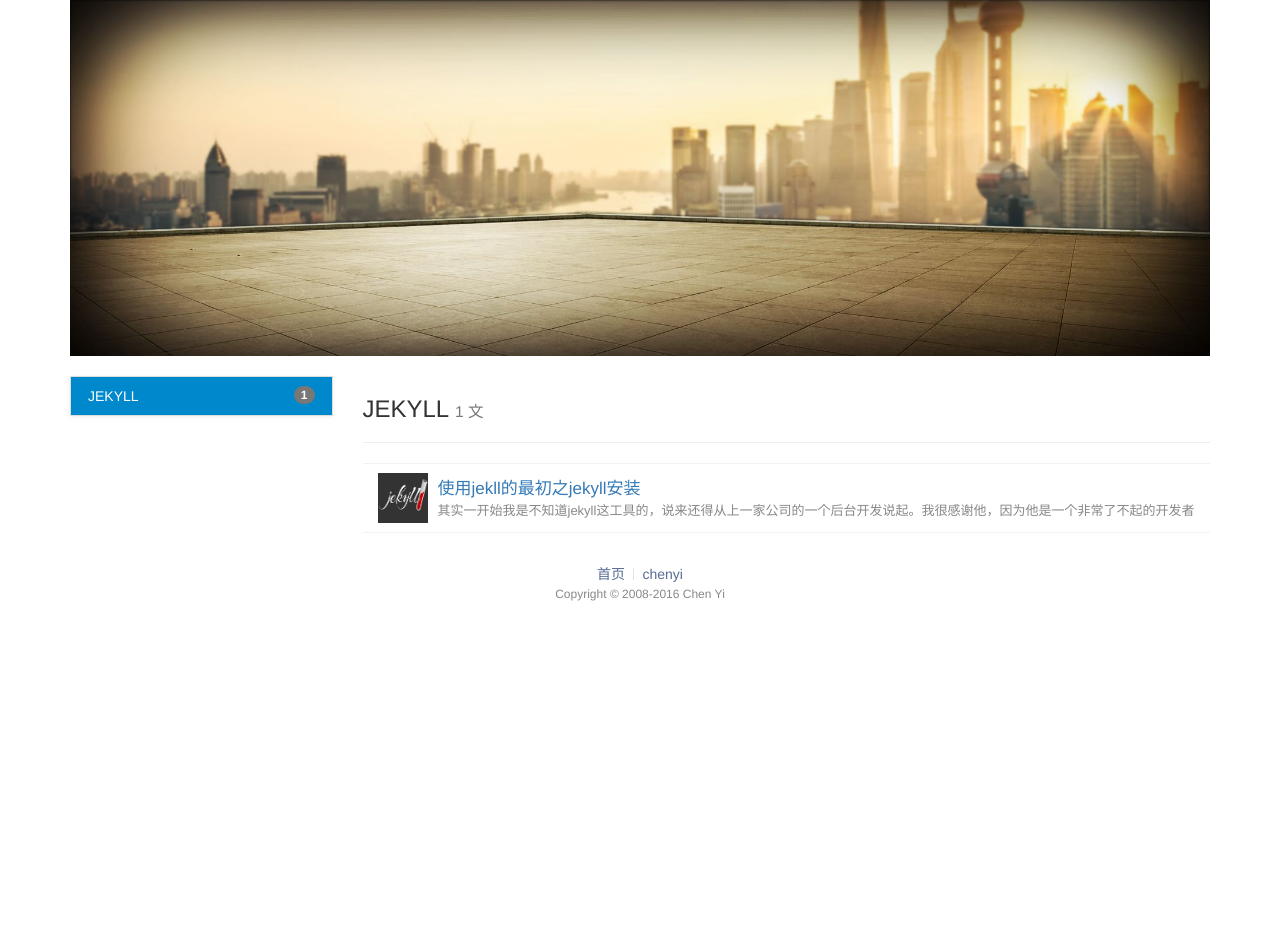
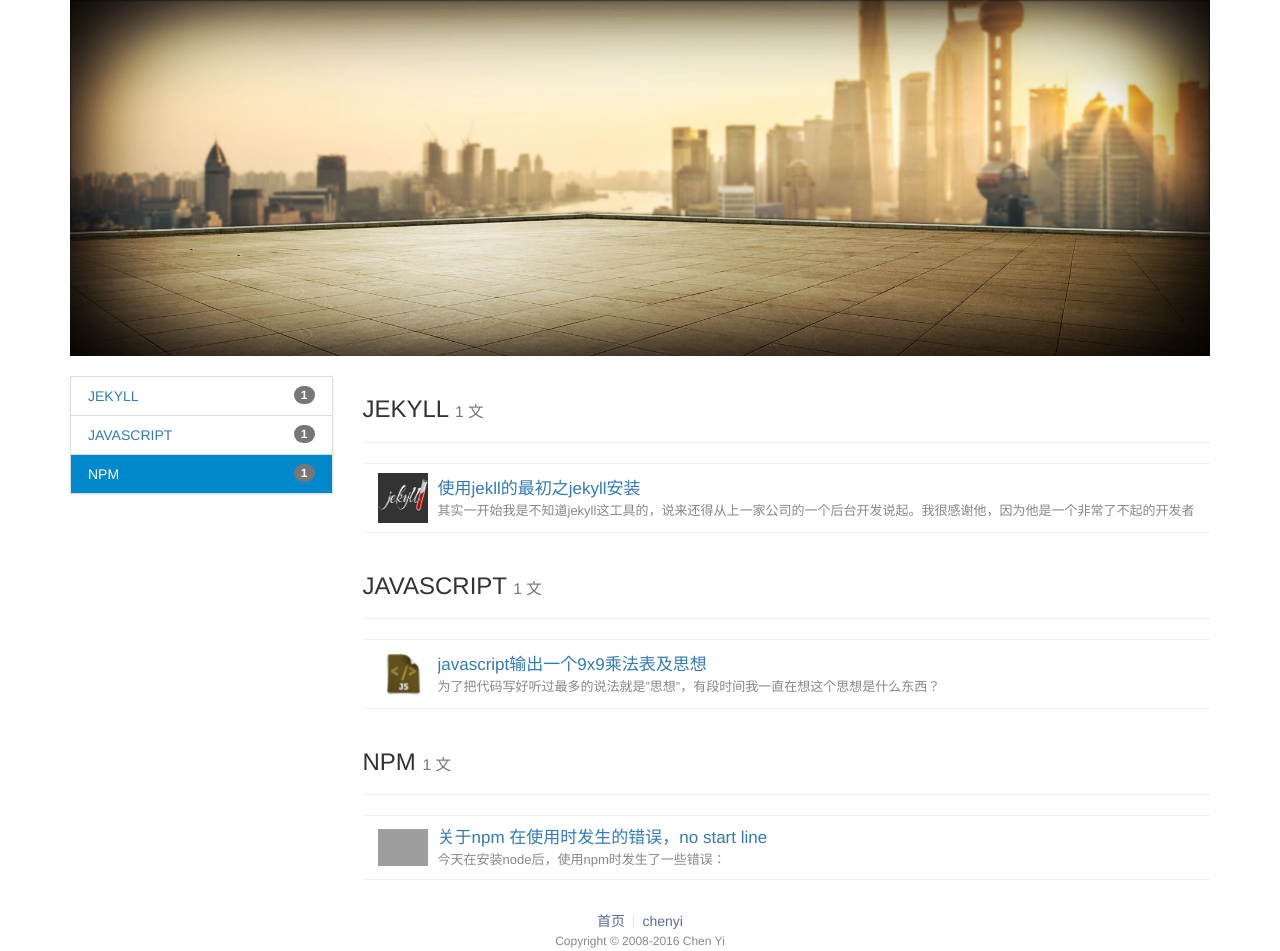
Before and after one commit to chenyAll/chenyAll.github.io, a Jekyll site: the page built from classify.html, in a window 1280 px wide. Built offline with Jekyll 4.4.1, drawn with Linux system fonts in a browser that asks for light colours; before the commit the page ends 900 px from its top, so only the background shows below that; grey boxes are pictures that could not be loaded.

Commit message:
更新日志,添加新的内容[C

```diff
--- a/_layouts/page.html
+++ b/_layouts/page.html
@@ -81,6 +81,6 @@
 		</div>
 	</body>
 	<script type="text/javascript">
-		console.log(location);
+
 	</script>
 </html>
--- a/_posts/2017-06-06-1.markdown
+++ b/_posts/2017-06-06-1.markdown
@@ -3,6 +3,7 @@ layout : page
 title : 使用jekll的最初之jekyll安装
 date : 2017-06-06 16:00
 category : JEKYLL
+author : chenyi
 ---
 其实一开始我是不知道jekyll这工具的，说来还得从上一家公司的一个后台开发说起。我很感谢他，因为他是一个非常了不起的开发者，从他那里我学到了很多东西。
 
@@ -125,7 +126,7 @@ D:\jekyll new my-blog
 D:\cd my-blog
 
 #启动服务监听
-D:\jekyll server -w
+D:\my-blog\jekyll server -w
 
 
 {% endhighlight %}
--- /dev/null
+++ b/_posts/2017-06-08-2.markdown
@@ -0,0 +1,82 @@
+---
+layout : page
+title : javascript输出一个9x9乘法表及思想
+date : 2017-06-08 20:30
+category : JAVASCRIPT
+author : chenyi
+---
+
+为了把代码写好听过最多的说法就是"思想"，有段时间我一直在想这个思想是什么东西？
+
+
+其实不然，所谓的思想就是在你能写代码的基础上对某一个效果，或者算法等有一个明确的思路而已。
+
+
+如何能够利用javascript在浏览器输出一个从小就学到的一个9x9乘法口诀表呢？虽然这看起来很难!
+
+
+首先分析分析思路吧！
+
+我想，每个人都应该记得小时候那个文具盒后面，或者那本数学课本上面那个阶梯试的乘法表吧！当然我们就是从这个阶梯的样子入手。
+
+按照这个解体的样子输出的话，并且需要遵循文档流的顺序，所以就一行一行的分析。那么它应该是接下来的样子
+
+{% highlight javascript %}
+
+//第一行
+
+1 x 1 = 1
+
+//第二行
+
+1 x 2 = 2   2 x 2 = 4
+
+//第三行
+
+1 x 3 = 3   2 x 3 = 6  3 x 3 = 9
+
+//第四行
+
+.....
+
+{% endhighlight %}
+
+既然是这样那就需要用到循环输出了，最起码得有一个for吧
+
+
+{% highlight javascript linenos %}
+
+//因为一开始是从1开始 ， 所以初始值等于1 ，结束时为9 ，所以最大设为 10 到 9 执行完循环
+for (var i = 1; i<10; i++){
+
+}
+
+{% endhighlight %}
+
+众所周知这样一个循环输出来的顶多是9个数，距离我们达到结果还差很远，所以我们至少得执行9 + 8 + 7 + 6 .... + 1 次所以应该是这样的
+
+
+{% highlight javascript linenos %}
+
+for (var i = 1; i<10; i++){
+	/**
+	 *这里 j 从 1 开始，这样就可以达到一开始这样的
+	 *
+	 *1 x 1 = 1
+	 *
+	 *1 x 2 = 2  2 x 2 = 4
+	 */
+	for (var j = 1 ; j < i + 1; j++){
+
+		//将每一行的结果输出出来
+		document.write( j + 'x' + i + '=' + i * j + ' ');
+
+	}
+
+	//每一行执行完毕时需要换一行 ， 达到需要的效果
+	document.write('<br/>');
+}
+
+{% endhighlight %}
+
+执行这段代码就可以输出想要的效果了。
--- /dev/null
+++ b/_posts/2017-09-29-1.markdown
@@ -0,0 +1,36 @@
+---
+layout : page
+title : 关于npm 在使用时发生的错误，no start line
+date : 2017-09-29 21:50
+category : NPM
+author : 陈意
+---
+
+今天在安装node后，使用npm时发生了一些错误：
+
+关于错误提示如下：
+
+{% highlight ruby %}
+#npm install *** ***
+npm ERR! error:0906D06C:PEM routines:PEM_read_bio:no start line
+
+npm ERR! A complete log of this run can be found in:
+npm ERR!     C:\Users\chenyi\AppData\Roaming\npm-cache\_logs\2017-09-29T13_38_56_439Z-debug.log
+
+{% endhighlight %}
+
+于是我就查了很多相关的博客寻找解决办法，最后发现是问题出在rsa证书。
+
+那么怎么解决？ 首先需要找到一个 .npmrc 的文件，看一下里面的内容是否和下面的一样。不一样就复制进去
+
+{% highlight ruby %}
+-----BEGIN RSA PRIVATE KEY-----
+MIIEvAIBADANBgkqhkiG9w0BAQEFAASCBKYwggSiAgEAAoIBAQCHLMCvgZGJuJ2I
+...
+qWW232xBX9o51hRgrr8y82OsBDrQ7epuuHhrbNZzAHEjUKnIlyc3eeSrmSL7FaiL
++Cs3Hxv0A==
+-----END RSA PRIVATE KEY-----
+
+{% endhighlight %}
+
+如愿得到解决
```
